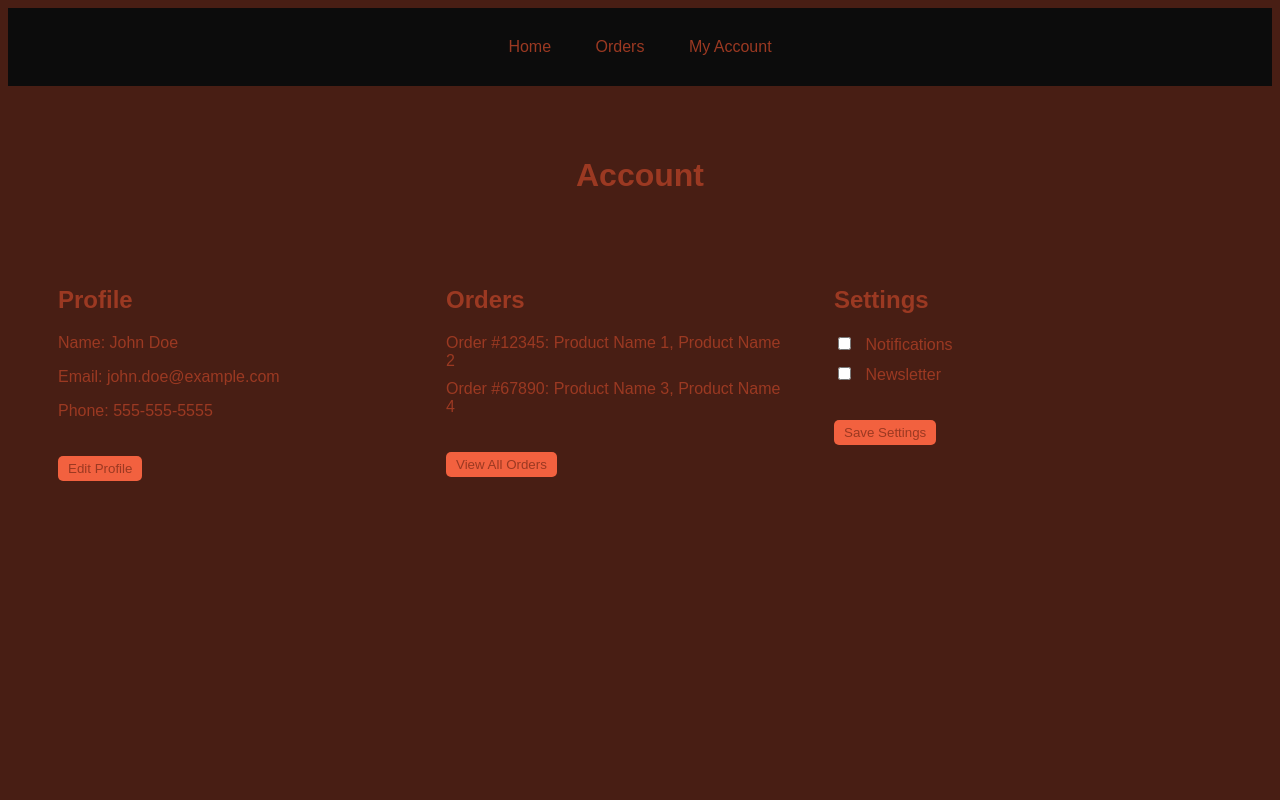
After one commit to vtrushevsky/secure_coding_pmk41, a Flask app: page /myAccount in a window 1280 px wide. The commit adds this page. Run offline with Flask 3, Linux system fonts and the light colour scheme.

Commit message:
basic web
Added basic layout(only view)
Used color palete https://colorhunt.co/palette/0c0c0c481e149b3922f2613f

login, singup in progress

```diff
--- a/webserver/auth.py
+++ b/webserver/auth.py
@@ -30,7 +30,7 @@ def login():
         else:
             flash('Email does not exist.', category='error')
 
-    return render_template("login.html", user=current_user)
+    return render_template("loginForm.html", user=current_user)
 
 
 @auth.route('/logout')
--- a/webserver/models.py
+++ b/webserver/models.py
@@ -15,7 +15,7 @@ class User(db.Model, UserMixin):
     role = db.Column(db.String(20))
     order = db.relationship('Order', backref='user', lazy=True)
 
-    __table_args__ = (
+    db.__table_args__ = (
         db.CheckConstraint('phone_number ~* \'^(\\+\\d{1,3}[- ]?)?\\d{10}$\'', name='valid_phone_number'),
         db.CheckConstraint("to_date(birth_date, 'DD.MM.YYYY') IS NOT NULL", name="valid_birth_date_format"),
         db.CheckConstraint("role IN ('Administrator', 'Advanced user', 'User')", name="valid_role"),
@@ -40,7 +40,7 @@ class Product(db.Model):
     product_number = db.Column(db.Integer)
     order = db.relationship('Order', backref='product', lazy=True)
 
-    __table_args__ = (
+    db.__table_args__ = (
         db.CheckConstraint("barcode ~ '^\d+$'", name="valid_barcode_digits")
     )
 
@@ -58,7 +58,7 @@ class Order(db.Model):
     user_id = db.Column(db.Integer, db.ForeignKey('user.id'))
     product_id = db.Column(db.Integer, db.ForeignKey('product.id'))
 
-    __table_args__ = (
+    db.__table_args__ = (
         db.CheckConstraint("to_date(order_date, 'DD.MM.YYYY') IS NOT NULL", name="valid_order_date_format")
     )
 
--- /dev/null
+++ b/webserver/templates/account.html
@@ -0,0 +1,44 @@
+{% extends 'base.html' %}
+{% include 'accountCss.html' %}
+{% block content %}
+<div class="account-page">
+  <div class="account-header">
+    <h1>Account</h1>
+  </div>
+  <div class="account-sections">
+    <div class="profile-section">
+      <h2>Profile</h2>
+      <p>Name: John Doe</p>
+      <p>Email: john.doe@example.com</p>
+      <p>Phone: 555-555-5555</p>
+      <button class="edit-profile-button">Edit Profile</button>
+    </div>
+    <div class="orders-section">
+      <h2>Orders</h2>
+      <ul>
+        <li>Order #12345: Product Name 1, Product Name 2</li>
+        <li>Order #67890: Product Name 3, Product Name 4</li>
+      </ul>
+      <button class="view-all-orders-button">View All Orders</button>
+    </div>
+    <div class="settings-section">
+      <h2>Settings</h2>
+      <ul>
+        <li>
+          <label>
+            <input type="checkbox">
+            Notifications
+          </label>
+        </li>
+        <li>
+          <label>
+            <input type="checkbox">
+            Newsletter
+          </label>
+        </li>
+      </ul>
+      <button class="save-settings-button">Save Settings</button>
+    </div>
+  </div>
+</div>
+{% endblock %}
--- /dev/null
+++ b/webserver/templates/accountCss.html
@@ -0,0 +1,90 @@
+<style>
+    body {
+      font-family: Arial, sans-serif;
+      background-color: #481E14;
+    }
+
+    header {
+      background-color: #0C0C0C;
+      padding: 20px;
+      text-align: center;
+    }
+
+    nav {
+      display: inline-block;
+    }
+
+    nav a {
+      display: inline-block;
+      margin: 0 10px;
+      padding: 10px;
+      text-decoration: none;
+      color: #9B3922;
+    }
+
+    nav a:hover {
+      background-color: #F2613F;
+    }
+
+    .account-page {
+      display: flex;
+      flex-direction: column;
+      align-items: center;
+      padding: 50px;
+      color: #9B3922;
+    }
+
+    .account-header {
+      margin-bottom: 50px;
+    }
+
+    .account-sections {
+      display: flex;
+      justify-content: space-between;
+      width: 100%;
+      max-width: 1200px;
+    }
+
+    .profile-section,
+    .orders-section,
+    .settings-section {
+      flex: 1;
+      margin-right: 50px;
+    }
+
+    .profile-section h2,
+    .orders-section h2,
+    .settings-section h2 {
+      margin-bottom: 20px;
+    }
+
+    .edit-profile-button,
+    .view-all-orders-button,
+    .save-settings-button {
+      padding: 5px 10px;
+      background-color: #F2613F;
+      color: #9B3922;
+      border: none;
+      border-radius: 5px;
+      cursor: pointer;
+      margin-top: 20px;
+    }
+
+    ul {
+      list-style: none;
+      padding: 0;
+    }
+
+    li {
+      margin-bottom: 10px;
+    }
+
+    label {
+      display: block;
+      margin-bottom: 10px;
+    }
+
+    input[type="checkbox"] {
+      margin-right: 10px;
+    }
+</style>
--- a/webserver/templates/base.html
+++ b/webserver/templates/base.html
@@ -2,9 +2,17 @@
 <html lang="en">
 <head>
     <meta charset="UTF-8">
-    <title>Flask Market</title>
+    <title>Title</title>
 </head>
 <body>
-
+    <header>
+        <nav>
+          <a href="/home">Home</a>
+          <a href="/orders">Orders</a>
+          <a href="/myAccount">My Account</a>
+        </nav>
+      </header>
+    {% block content %}
+    {% endblock %}
 </body>
 </html>
--- a/webserver/views.py
+++ b/webserver/views.py
@@ -1,12 +1,27 @@
 from flask import Blueprint, render_template, request, flash
 from flask_login import login_required, current_user
+
 # from . import db
 
 
 views = Blueprint('views', __name__)
 
 
-@views.route('/', methods=['GET', 'POST'])
+@views.route('/myAccount', methods=['GET', 'POST'])
+def my_acc():
+    return render_template("account.html")
+
+
 @views.route('/home', methods=['GET', 'POST'])
 def home():
     return render_template("home.html")
+
+
+@views.route('/orders', methods=['GET', 'POST'])
+def orders():
+    return render_template("orders.html")
+
+
+@views.route('/', methods=['GET', 'POST'])
+def welcome():
+    return render_template("welcome.html")
```
Also changed, not shown: webserver/templates/accountForNonAuth.html (added, +10 -0 lines), webserver/templates/home.html (added, +52 -0 lines), webserver/templates/homeCss.html (added, +63 -0 lines), webserver/templates/login.html (added, +10 -0 lines), webserver/templates/orders.html (added, +7 -0 lines), webserver/templates/ordersCss.html (added, +42 -0 lines), webserver/templates/singUp.html (added, +10 -0 lines), webserver/templates/welcome.html (added, +27 -0 lines), instance/database.db (added).
